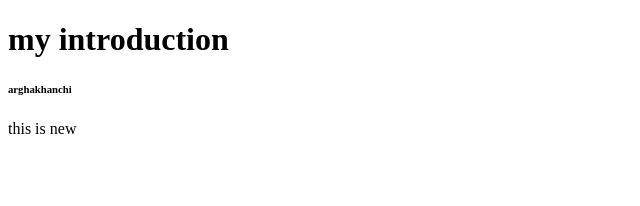
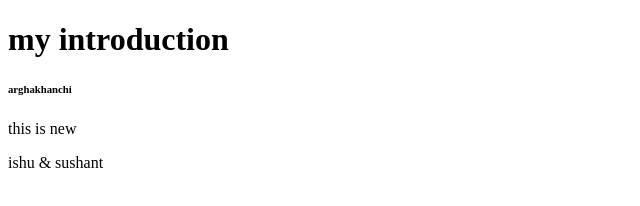
Before and after one commit to anjanaGiri/starting, a plain HTML site: page index.html in a window 1280 px wide. Shown: the whole page, without its empty margins (0-640 px from the left). Drawn offline with Linux system fonts and the light colour scheme.

Commit message:
third update

```diff
--- a/index.html
+++ b/index.html
@@ -10,5 +10,6 @@
     <h1>my introduction</h1>
     <h6>arghakhanchi</h6>
     <p> this is new</p>
+    <p>ishu & sushant</p>
 </body>
 </html>
```
